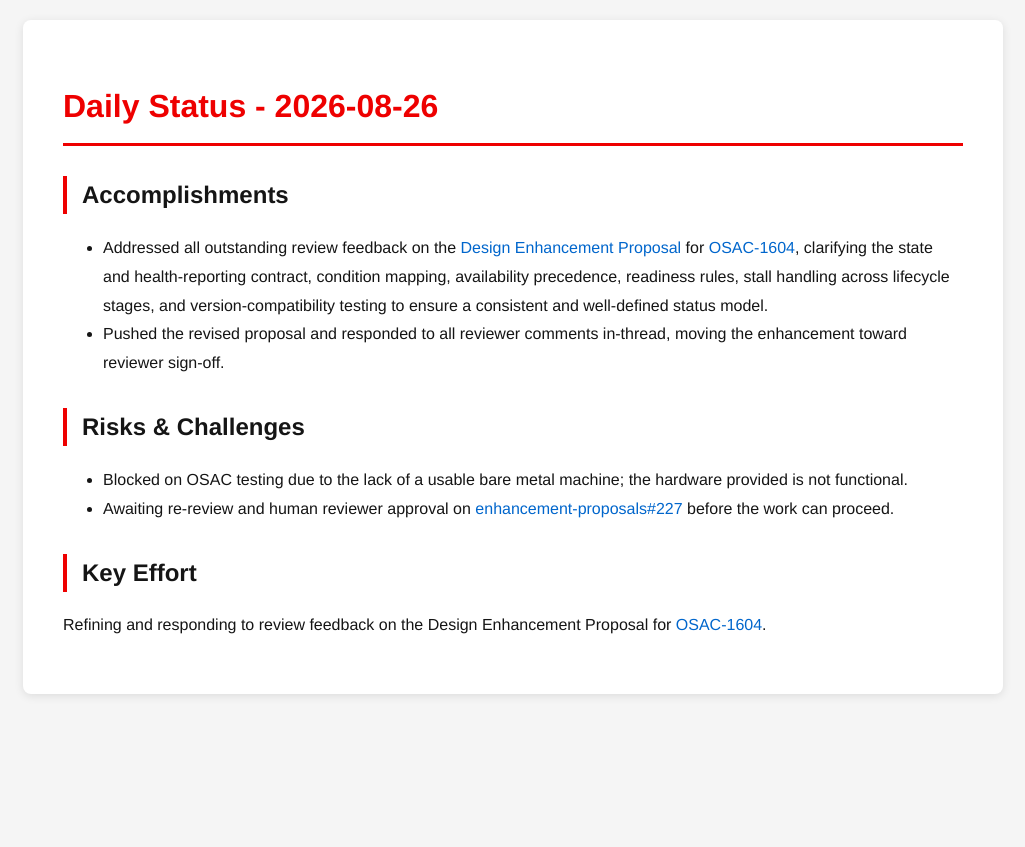
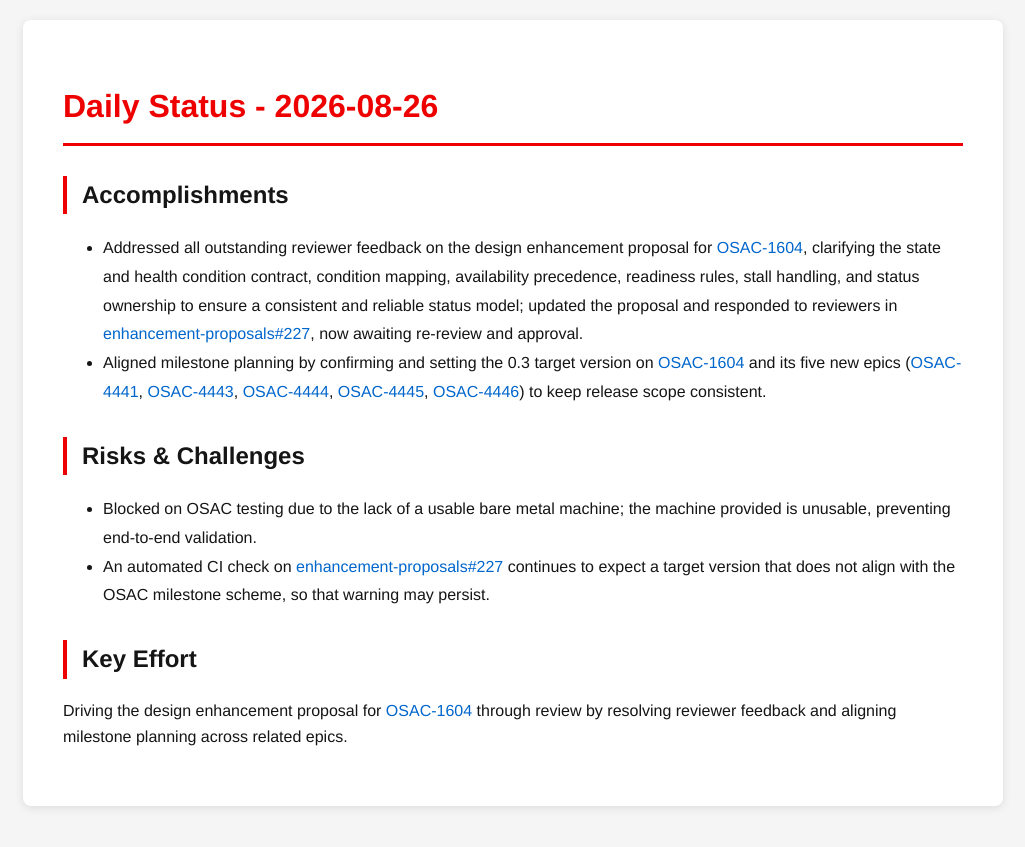
Before and after one commit to tzvatot/daily-status, a Jekyll site: the page built from 2026-08-26.md, in a window 1280 px wide. Shown: the top 847 px of the page, without its empty margins (127-1152 px from the left). Built offline with Jekyll 4.4.1, drawn with Linux system fonts in a browser that asks for light colours.

Commit message:
Daily status update - 2026-08-26

```diff
--- a/2026-08-26.md
+++ b/2026-08-26.md
@@ -7,12 +7,12 @@ date: 2026-08-26
 # Daily Status - 2026-08-26
 
 ## Accomplishments
-- Addressed all outstanding review feedback on the [Design Enhancement Proposal](https://github.com/osac-project/enhancement-proposals/pull/227) for [OSAC-1604](https://redhat.atlassian.net/browse/OSAC-1604), clarifying the state and health-reporting contract, condition mapping, availability precedence, readiness rules, stall handling across lifecycle stages, and version-compatibility testing to ensure a consistent and well-defined status model.
-- Pushed the revised proposal and responded to all reviewer comments in-thread, moving the enhancement toward reviewer sign-off.
+- Addressed all outstanding reviewer feedback on the design enhancement proposal for [OSAC-1604](https://redhat.atlassian.net/browse/OSAC-1604), clarifying the state and health condition contract, condition mapping, availability precedence, readiness rules, stall handling, and status ownership to ensure a consistent and reliable status model; updated the proposal and responded to reviewers in [enhancement-proposals#227](https://github.com/osac-project/enhancement-proposals/pull/227), now awaiting re-review and approval.
+- Aligned milestone planning by confirming and setting the 0.3 target version on [OSAC-1604](https://redhat.atlassian.net/browse/OSAC-1604) and its five new epics ([OSAC-4441](https://redhat.atlassian.net/browse/OSAC-4441), [OSAC-4443](https://redhat.atlassian.net/browse/OSAC-4443), [OSAC-4444](https://redhat.atlassian.net/browse/OSAC-4444), [OSAC-4445](https://redhat.atlassian.net/browse/OSAC-4445), [OSAC-4446](https://redhat.atlassian.net/browse/OSAC-4446)) to keep release scope consistent.
 
 ## Risks & Challenges
-- Blocked on OSAC testing due to the lack of a usable bare metal machine; the hardware provided is not functional.
-- Awaiting re-review and human reviewer approval on [enhancement-proposals#227](https://github.com/osac-project/enhancement-proposals/pull/227) before the work can proceed.
+- Blocked on OSAC testing due to the lack of a usable bare metal machine; the machine provided is unusable, preventing end-to-end validation.
+- An automated CI check on [enhancement-proposals#227](https://github.com/osac-project/enhancement-proposals/pull/227) continues to expect a target version that does not align with the OSAC milestone scheme, so that warning may persist.
 
 ## Key Effort
-Refining and responding to review feedback on the Design Enhancement Proposal for [OSAC-1604](https://redhat.atlassian.net/browse/OSAC-1604).
+Driving the design enhancement proposal for [OSAC-1604](https://redhat.atlassian.net/browse/OSAC-1604) through review by resolving reviewer feedback and aligning milestone planning across related epics.
```
